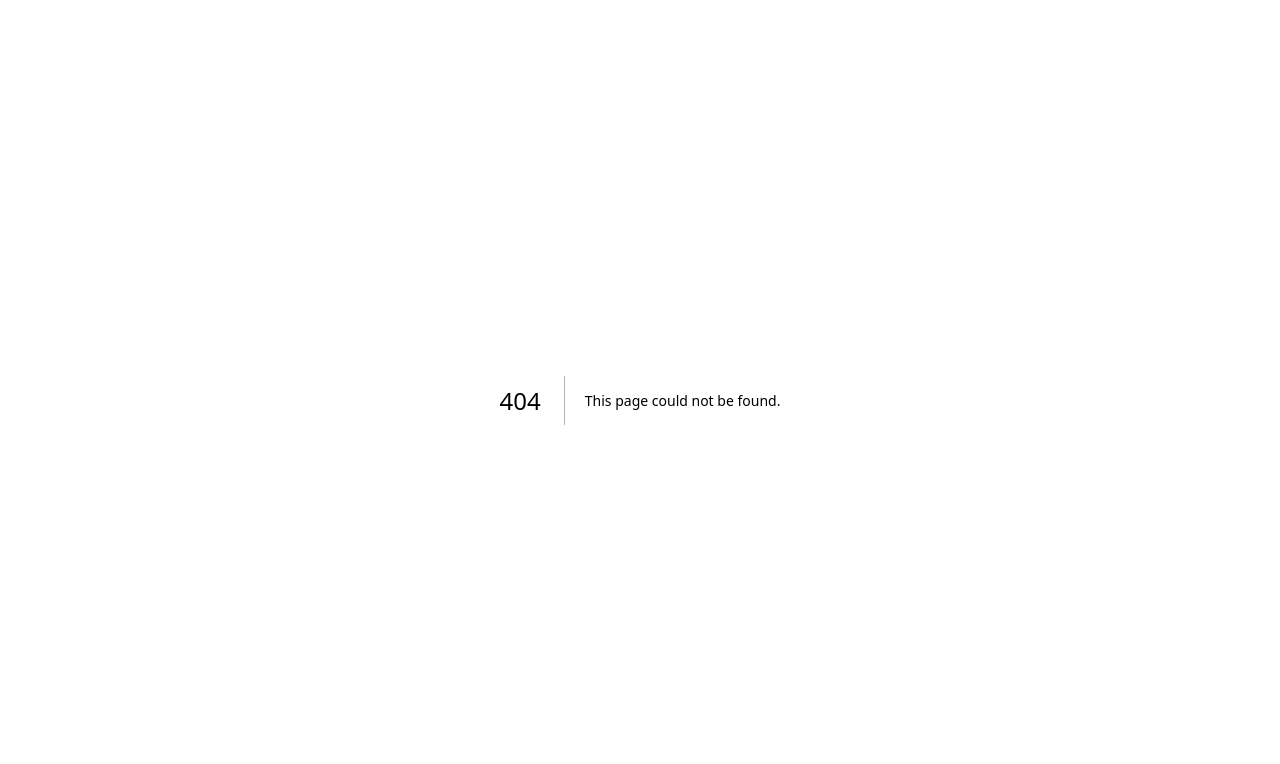
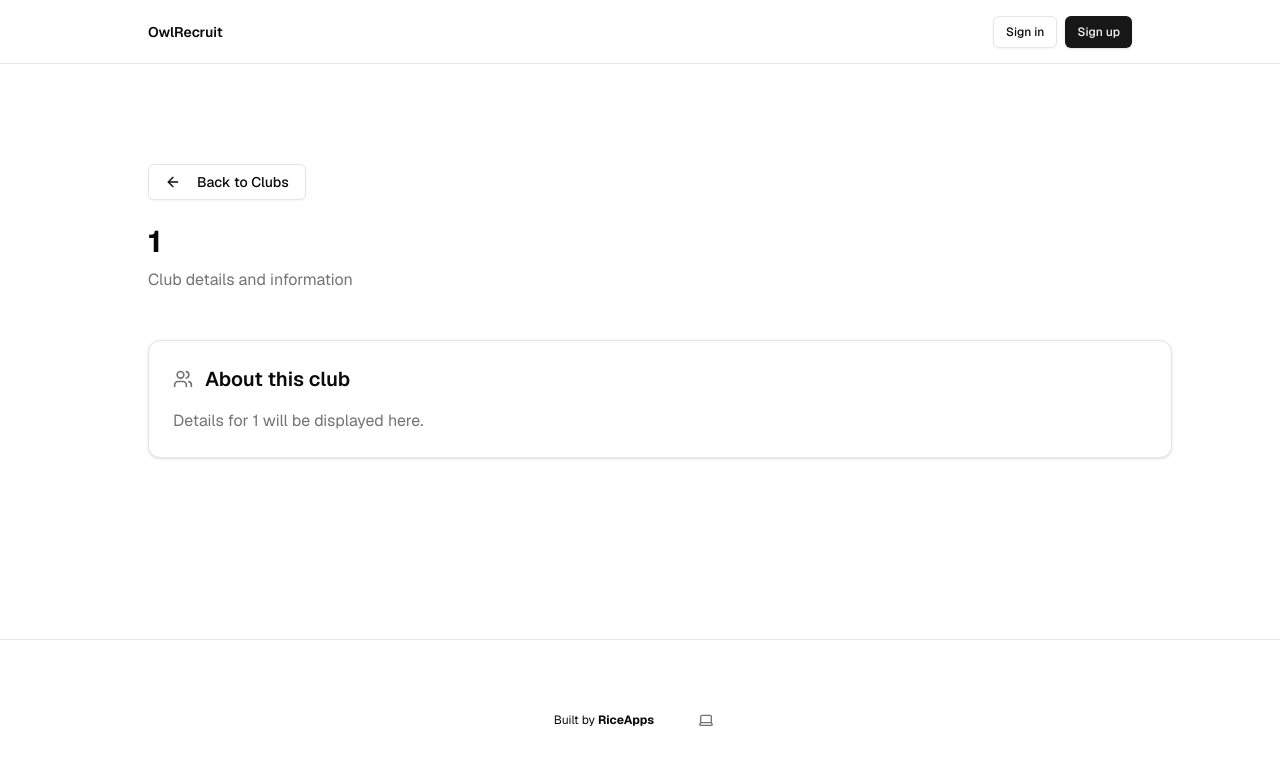
Before and after one commit to rice-apps/owlrecruit, a Next.js app: page /protected/discover/1 in a window 1280 px wide. Before the commit this address had no page. Shown: the top 764 px of the page. Built offline with nearby package versions, Linux system fonts and the light colour scheme; no server answers.

Commit message:
added club view page

```diff
--- /dev/null
+++ b/app/protected/discover/[orgId]/page.tsx
@@ -0,0 +1,48 @@
+'use client';
+
+import { useRouter } from 'next/navigation';
+import { Button } from '@/components/ui/button';
+import { Card, CardContent } from '@/components/ui/card';
+import { ArrowLeft, Users } from 'lucide-react';
+import React from 'react';
+
+interface ClubPageProps {
+  params: Promise<{ orgId: string }>;
+}
+
+export default function ClubPage({ params }: ClubPageProps) {
+  const router = useRouter();
+  const { orgId } = React.use(params);
+
+  return (
+    <div className="flex-1 w-screen max-w-5xl flex flex-col gap-6">
+      <Button
+        variant="outline"
+        onClick={() => router.push('/protected/discover')}
+        className="w-fit"
+      >
+        <ArrowLeft className="w-4 h-4 mr-2" />
+        Back to Clubs
+      </Button>
+
+      <div>
+        <h1 className="text-3xl font-bold mb-2">{orgId}</h1>
+        <p className="text-muted-foreground mb-6">
+          Club details and information
+        </p>
+      </div>
+
+      <Card>
+        <CardContent className="pt-6">
+          <div className="flex items-center gap-3 mb-4">
+            <Users className="w-5 h-5 text-muted-foreground" />
+            <h2 className="text-xl font-semibold">About this club</h2>
+          </div>
+          <p className="text-muted-foreground">
+            Details for {orgId} will be displayed here.
+          </p>
+        </CardContent>
+      </Card>
+    </div>
+  );
+}
```
